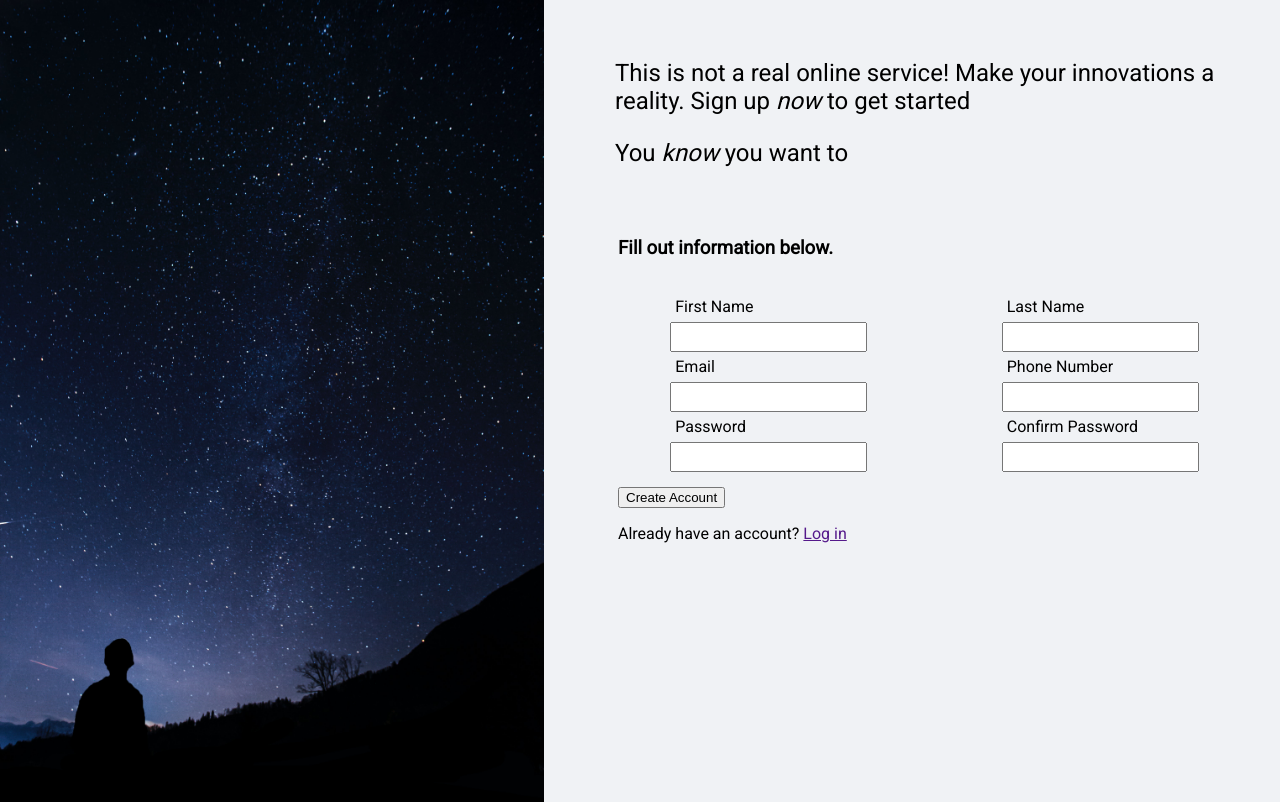
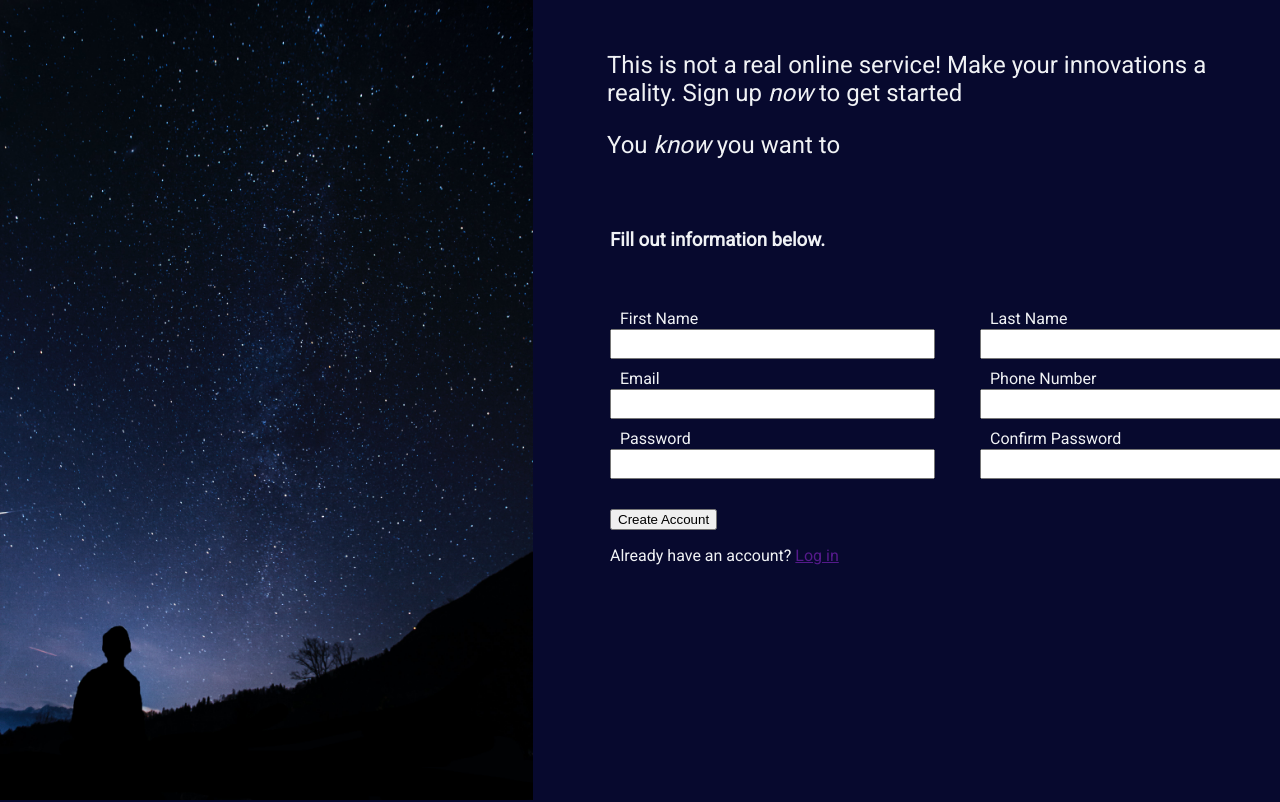
Before and after one commit to rlaw28/Sign-up-form, a plain HTML site: page index.html in a window 1280 px wide. Shown: the top 802 px of the page. Drawn offline with Linux system fonts and the light colour scheme.

Commit message:
Update background color, modify label and input sizing.

```diff
--- a/style.css
+++ b/style.css
@@ -1,7 +1,7 @@
 @import url('https://fonts.googleapis.com/css2?family=Roboto&display=swap');
 
 :root{
-    --main-bg: #f0f2f5;
+    --main-bg: #07092e;
     --secondary-bg: white;
 }
 
@@ -10,10 +10,12 @@ body{
     flex-direction: column;
     height: 100vh;
     width:100vw;
+    margin: 0;
     background: no-repeat left url(./night-sky.jpg);
     background-size: contain;
     background-color: var(--main-bg);
-    font-family: 'Roboto', sans-serif; ;
+    font-family: 'Roboto', sans-serif;
+    color: #f0f2f5;
 }
 
 label, input {
@@ -22,8 +24,8 @@ label, input {
         font-size: 100%;
         margin: 0;
         box-sizing: border-box;
-        width: 100%;
-        padding: 5px;
+        width: 325px;
+        padding: 10px;
         height: 30px;
 }
 
@@ -41,7 +43,11 @@ label, input {
 
 .input{
     display: flex;
-    justify-content: space-around;
+    padding: 15px;
+}
+
+.section-1{
+    margin-right: 45px;
 }
 .button-section, h3{
     padding: 15px;
```
